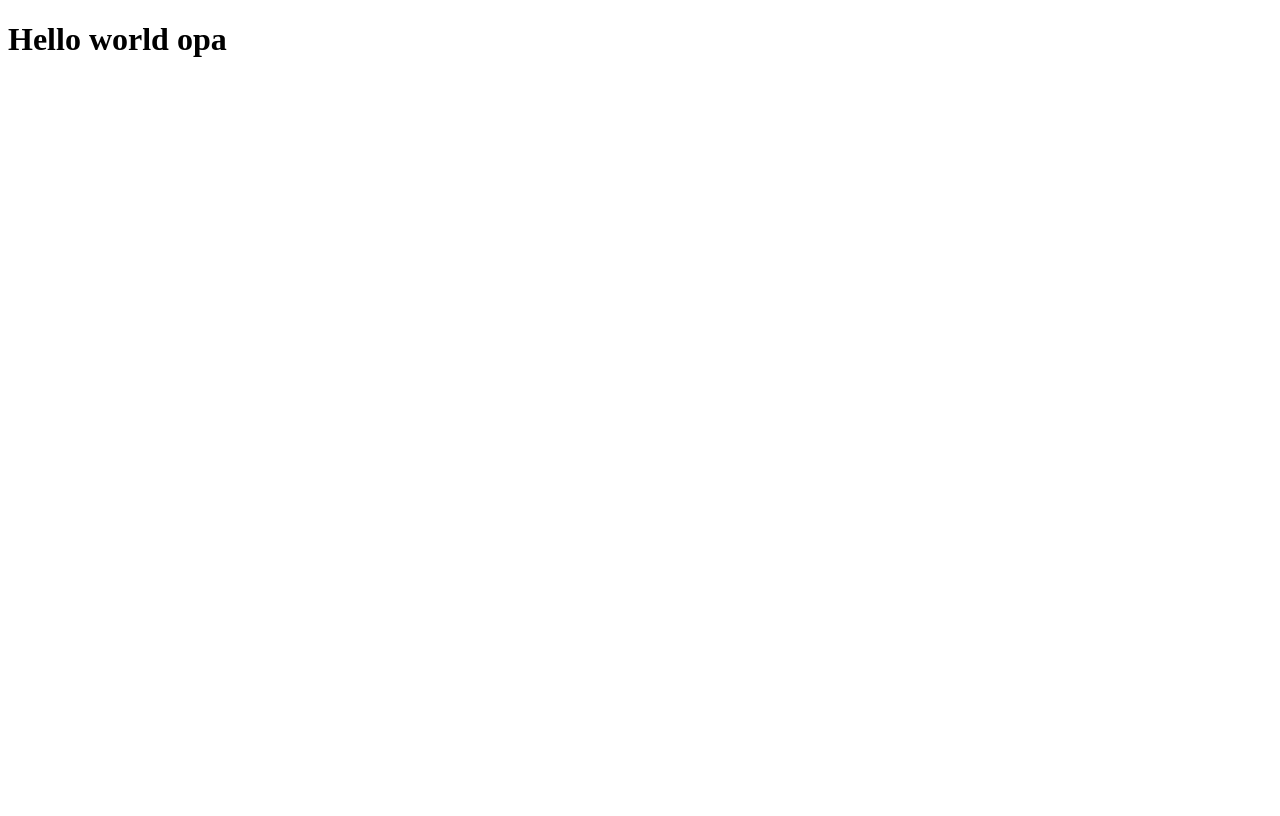
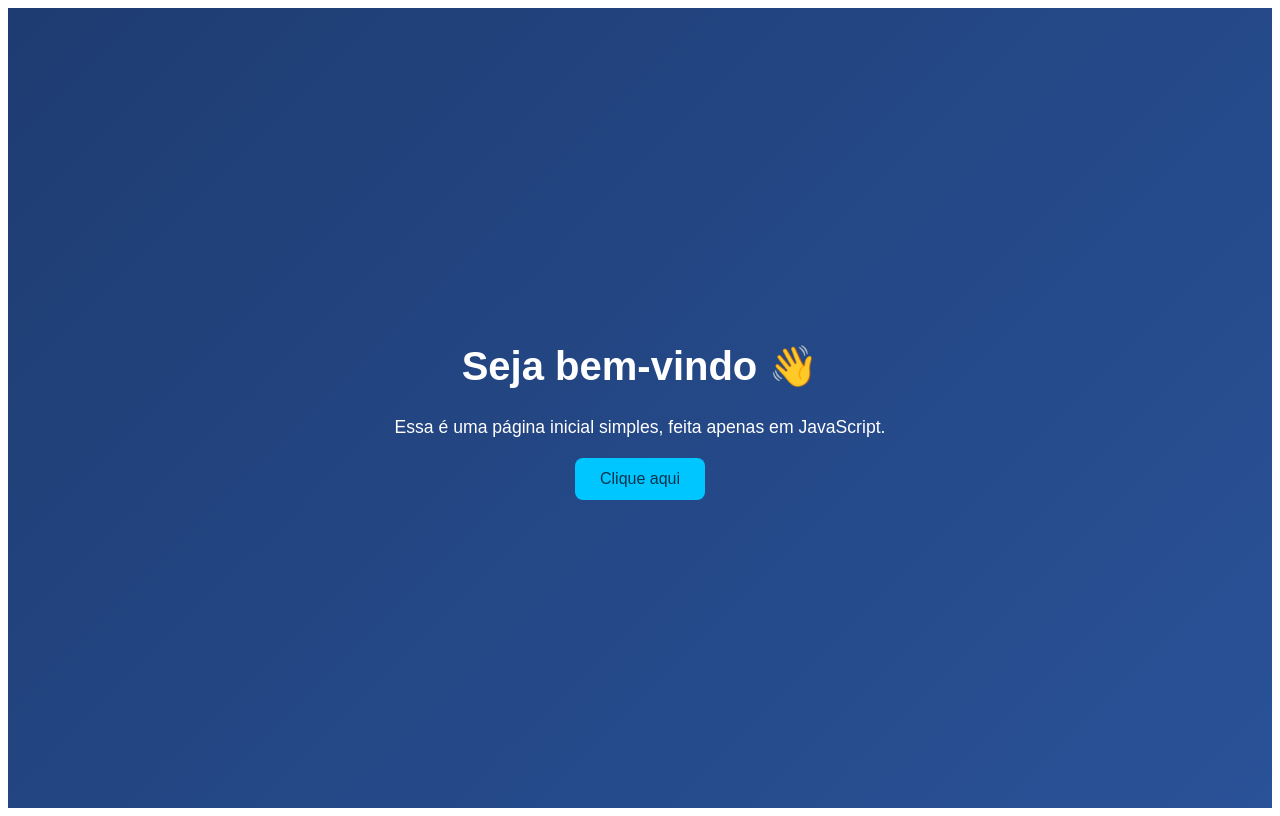
Before and after one commit to LucasOuriques/meu-projeto, a Next.js app: page / in a window 1280 px wide. Built offline with nearby package versions, Linux system fonts and the light colour scheme.

Commit message:
alteracao total de hello word para uma pagina de bem vindo

```diff
--- a/pages/index.js
+++ b/pages/index.js
@@ -1,5 +1,49 @@
 function Home() {
-  return <h1>Hello world opa </h1>;
+  return (
+    <div style={styles.container}>
+      <h1 style={styles.title}>Seja bem-vindo 👋</h1>
+      <p style={styles.text}>
+        Essa é uma página inicial simples, feita apenas em JavaScript.
+      </p>
+      <button style={styles.button} onClick={handleClick}>
+        Clique aqui
+      </button>
+    </div>
+  );
 }
 
+function handleClick() {
+  alert("Bem-vindo ao projeto 🚀");
+}
+
+const styles = {
+  container: {
+    height: "100vh",
+    display: "flex",
+    flexDirection: "column",
+    justifyContent: "center",
+    alignItems: "center",
+    background: "linear-gradient(135deg, #1e3c72, #2a5298)",
+    color: "#fff",
+    fontFamily: "Arial, sans-serif",
+  },
+  title: {
+    fontSize: "2.5rem",
+    marginBottom: "10px",
+  },
+  text: {
+    fontSize: "1.1rem",
+    marginBottom: "20px",
+  },
+  button: {
+    padding: "12px 25px",
+    fontSize: "1rem",
+    border: "none",
+    borderRadius: "8px",
+    cursor: "pointer",
+    backgroundColor: "#00c6ff",
+    color: "#00334d",
+  },
+};
+
 export default Home;
```
